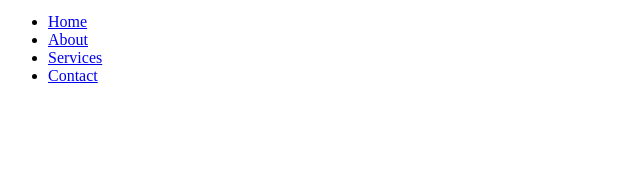
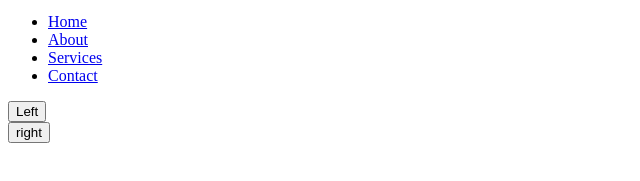
Before and after one commit to Dolson809/myappsample, a plain HTML site: page index.html in a window 1280 px wide. Shown: the part 29-210 px from the top of the page, without its empty margins (0-640 px from the left). Drawn offline with Linux system fonts and the light colour scheme.

Commit message:
added to index

```diff
--- a/index.html
+++ b/index.html
@@ -24,6 +24,16 @@
 
 
 <body>
+    <div>
+        <button>Left</button>
+    </div>
+    <div>
+
+    </div>
+    <div>
+        <button>right</button>
+    </div>
+
 
 </body>
 
```
